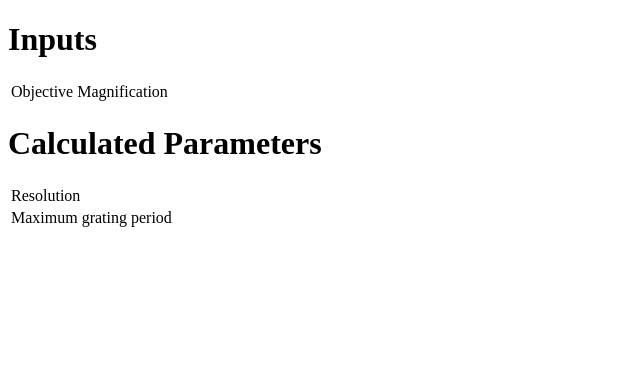
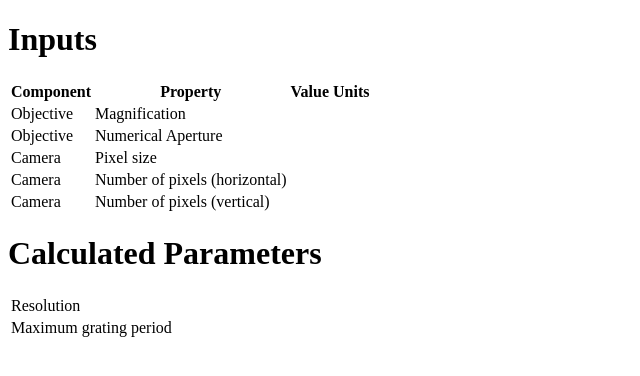
Before and after one commit to kmdouglass/playground, a Python web app: template microscopy/dpm/templates/design.html in a window 1280 px wide. Shown: the top 376 px of the page, without its empty margins (0-640 px from the left). Run offline with Jinja, Linux system fonts and the light colour scheme; the template is opened without the code that fills it, so the values that code supplies are empty.

Commit message:
Expand inputs table in design template

```diff
--- a/microscopy/dpm/templates/design.html
+++ b/microscopy/dpm/templates/design.html
@@ -9,9 +9,40 @@
     <h1>Inputs</h1>
     <table>
         <tr>
+            <th>Component</th>
+            <th>Property</th>
+            <th>Value</th>
+            <th>Units</th>
+        </tr>
+        <tr>
             <td>Objective</td>
             <td>Magnification</td>
             <td>{{ data["objective.magnification"] }}</td>
+            <td></td>
+        </tr>
+        <tr>
+            <td>Objective</td>
+            <td>Numerical Aperture</td>
+            <td>{{ data["objective.numerical_aperture"] }}</td>
+            <td></td>
+        </tr>
+        <tr>
+            <td>Camera</td>
+            <td>Pixel size</td>
+            <td>{{ data["camera.pixel_size"] }}</td>
+            <td>{{ data["camera.pixel_size.units"] }}</td>
+        </tr>
+        <tr>
+            <td>Camera</td>
+            <td>Number of pixels (horizontal)</td>
+            <td>{{ data["camera.horizontal_number_of_pixels"] }}</td>
+            <td></td>
+        </tr>
+        <tr>
+            <td>Camera</td>
+            <td>Number of pixels (vertical)</td>
+            <td>{{ data["camera.vertical_number_of_pixels"] }}</td>
+            <td></td>
         </tr>
     </table>
 
```
